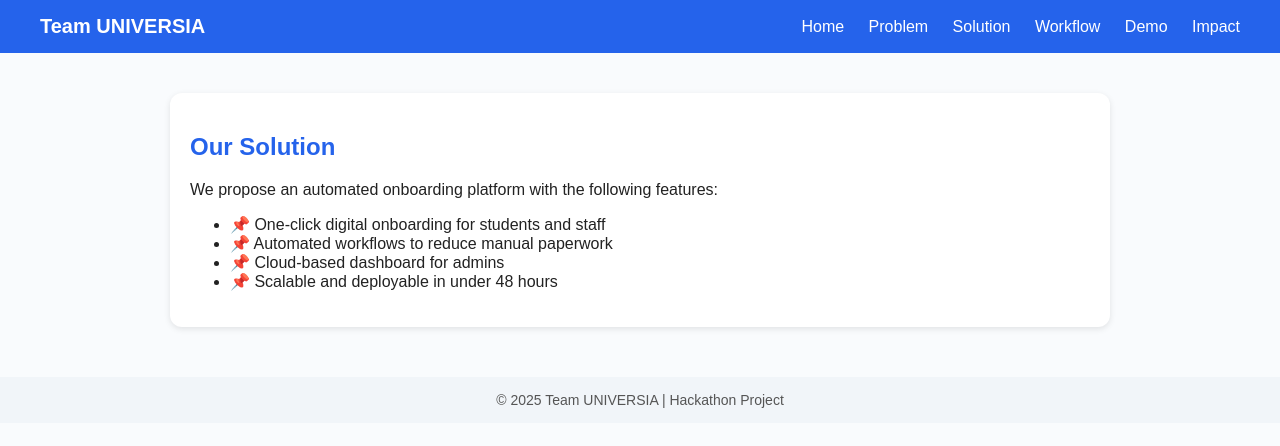
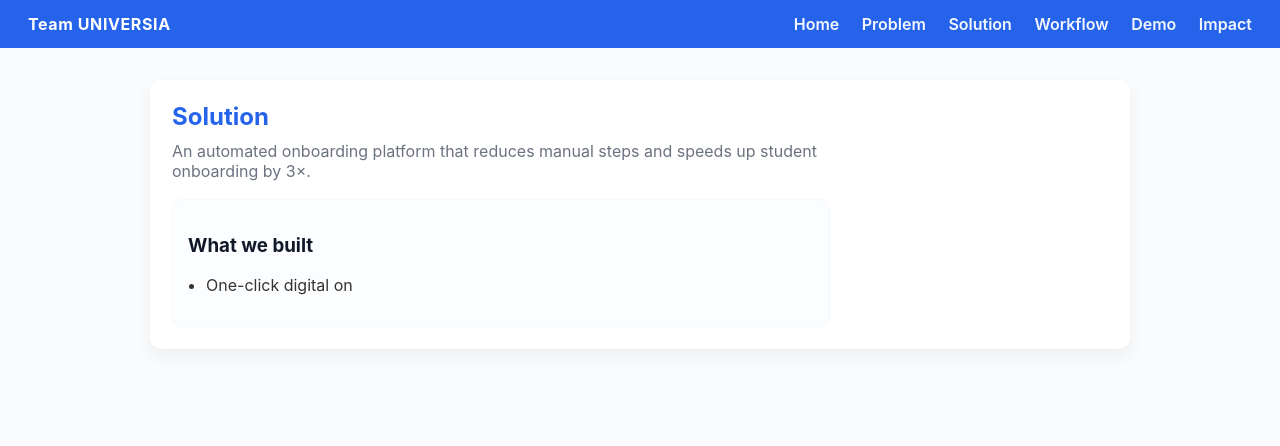
Before and after one commit to arnabm25102006-tech/UNIVERSIA, a plain HTML site: page solution.html in a window 1280 px wide. Drawn offline with Linux system fonts and the light colour scheme.

Commit message:
Update solution.html

```diff
--- a/solution.html
+++ b/solution.html
@@ -1,45 +1,110 @@
 <!DOCTYPE html>
 <html lang="en">
 <head>
-  <meta charset="UTF-8" />
-  <meta name="viewport" content="width=device-width, initial-scale=1.0" />
-  <title>Team UNIVERSIA - Solution</title>
+  <meta charset="utf-8" />
+  <meta name="viewport" content="width=device-width,initial-scale=1" />
+  <title>Team UNIVERSIA — Solution</title>
   <style>
-    body { font-family: Arial, sans-serif; margin: 0; background: #f9fbfd; color: #222; }
-    header { background: #2563eb; color: white; padding: 15px 40px; display: flex; justify-content: space-between; align-items: center; }
-    header .logo { font-weight: bold; font-size: 20px; }
-    nav a { color: white; margin-left: 20px; text-decoration: none; font-weight: 500; }
-    .container { max-width: 900px; margin: 40px auto; padding: 20px; background: white; border-radius: 12px; box-shadow: 0 2px 6px rgba(0,0,0,0.1); }
-    h2 { color: #2563eb; }
-    footer { margin-top: 50px; padding: 15px; text-align: center; font-size: 14px; background: #f1f5f9; color: #555; }
+    :root{
+      --brand:#2563eb;
+      --bg:#f9fbfd;
+      --card:#ffffff;
+      --muted:#6b7280;
+    }
+    *{box-sizing:border-box}
+    body{
+      margin:0;
+      font-family: Inter, "Segoe UI", Roboto, Arial, sans-serif;
+      background:var(--bg);
+      color:#111827;
+      -webkit-font-smoothing:antialiased;
+    }
+    header{
+      background:var(--brand);
+      color:white;
+      padding:14px 28px;
+      display:flex;
+      align-items:center;
+      justify-content:space-between;
+    }
+    .logo{ font-weight:700; letter-spacing:0.6px; }
+    nav a{
+      color:white;
+      text-decoration:none;
+      margin-left:18px;
+      font-weight:600;
+      opacity:0.95;
+    }
+    nav a.active{
+      outline:2px solid rgba(255,255,255,0.15);
+      padding:6px 10px;
+      border-radius:8px;
+      background: rgba(255,255,255,0.06);
+    }
+
+    .wrap{
+      max-width:980px;
+      margin:32px auto;
+      padding:22px;
+      background:var(--card);
+      border-radius:12px;
+      box-shadow:0 6px 18px rgba(17,24,39,0.06);
+    }
+
+    h1{ color:var(--brand); margin:0 0 10px 0; }
+    p.lead{ color:var(--muted); margin:8px 0 18px 0; }
+
+    .grid{
+      display:grid;
+      grid-template-columns: 1fr 260px;
+      gap:18px;
+      align-items:start;
+    }
+
+    .card{
+      background:#fbfdff;
+      padding:16px;
+      border-radius:10px;
+      box-shadow: inset 0 0 0 1px rgba(37,99,235,0.03);
+    }
+
+    ul{ padding-left:18px; color:#333; }
+    li{ margin:8px 0; }
+
+    /* small screens */
+    @media (max-width:900px){
+      .grid{ grid-template-columns: 1fr; }
+      .metrics{ order: -1; margin-bottom:8px; }
+    }
+
+    footer{
+      text-align:center;
+      padding:18px;
+      color:var(--muted);
+      margin-top:28px;
+    }
   </style>
 </head>
 <body>
   <header>
     <div class="logo">Team UNIVERSIA</div>
-    <nav>
+    <nav aria-label="Main navigation">
       <a href="index.html">Home</a>
       <a href="problem.html">Problem</a>
-      <a href="solution.html">Solution</a>
+      <a href="solution.html" id="nav-solution">Solution</a>
       <a href="workflow.html">Workflow</a>
       <a href="demo.html">Demo</a>
       <a href="impact.html">Impact</a>
     </nav>
   </header>
 
-  <div class="container">
-    <h2>Our Solution</h2>
-    <p>We propose an automated onboarding platform with the following features:</p>
-    <ul>
-      <li>📌 One-click digital onboarding for students and staff</li>
-      <li>📌 Automated workflows to reduce manual paperwork</li>
-      <li>📌 Cloud-based dashboard for admins</li>
-      <li>📌 Scalable and deployable in under 48 hours</li>
-    </ul>
-  </div>
+  <main class="wrap" role="main">
+    <div class="grid">
+      <section>
+        <h1>Solution</h1>
+        <p class="lead">An automated onboarding platform that reduces manual steps and speeds up student onboarding by 3×.</p>
 
-  <footer>
-    © 2025 Team UNIVERSIA | Hackathon Project
-  </footer>
-</body>
-</html>
+        <div class="card" aria-live="polite">
+          <h3>What we built</h3>
+          <ul>
+            <li>One-click digital on
```
